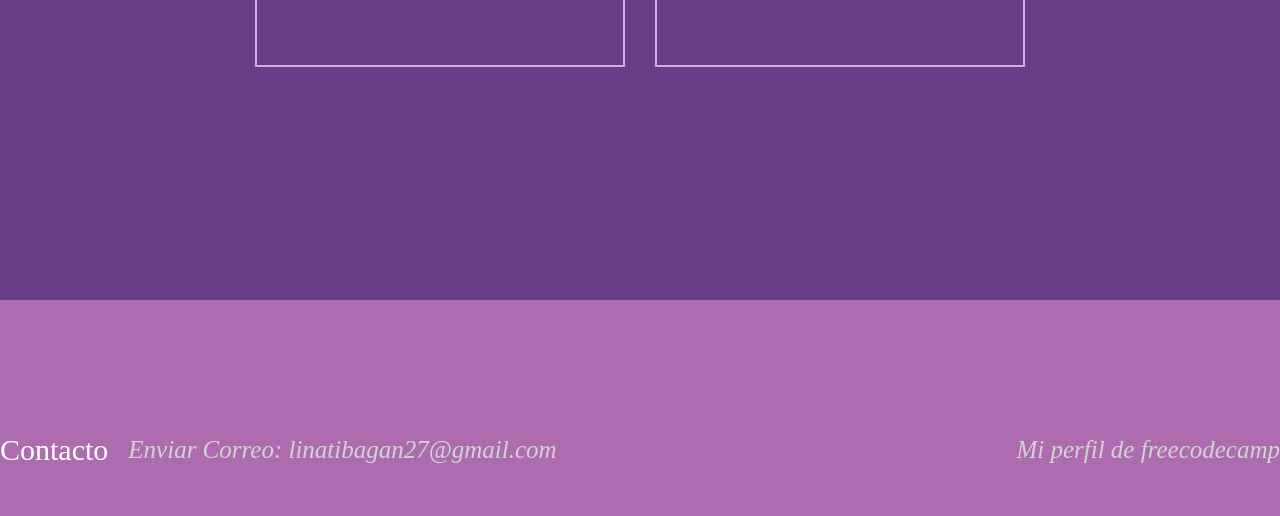
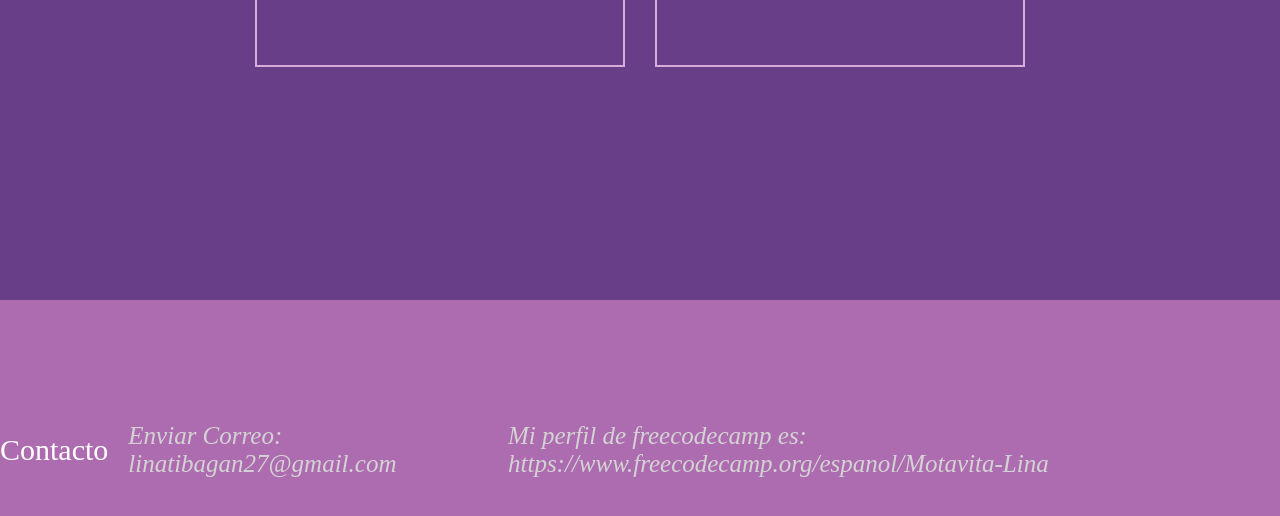
Before and after one commit to lina-tibagan/lina-tibagan.github.io, a plain HTML site: page index.html in a window 1280 px wide. Shown: the part 1300-1816 px from the top of the page. Drawn offline with Linux system fonts and the light colour scheme.

Commit message:
Update index.html

```diff
--- a/index.html
+++ b/index.html
@@ -46,7 +46,7 @@
       <h2>Contacto</h2>
       <a href="mailto:linatibagan27@gmail.com">Enviar Correo: linatibagan27@gmail.com</a>
     </div>
-    <a id="profile-link" href="https://www.freecodecamp.org/espanol/Motavita-Lina" target="_blank">Mi perfil de freecodecamp</a>
+    <a id="profile-link" href="https://www.freecodecamp.org/espanol/Motavita-Lina" target="_blank">Mi perfil de freecodecamp es: https://www.freecodecamp.org/espanol/Motavita-Lina </a>
   </section>
 </footer>
 
```
